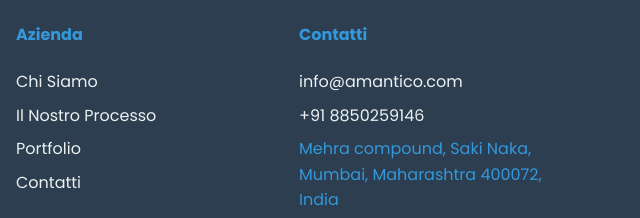
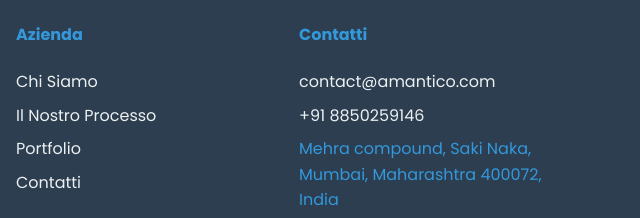
Before and after one commit to andyfire/amantico, a plain HTML site: page index.html in a window 1280 px wide. Shown: the part 3615-3833 px from the top of the page, 640-1280 px from the left. Drawn offline with Linux system fonts and the light colour scheme.

Commit message:
email correzione

```diff
--- a/index.html
+++ b/index.html
@@ -172,7 +172,7 @@
             <div class="container">
                 <h2 data-it="Pronto a Trasformare la Tua Idea in Realtà?" data-en="Ready to Turn Your Idea Into Reality?">Pronto a Trasformare la Tua Idea in Realtà?</h2>
                 <p data-it="Parliamo del tuo progetto. Ricevi una consulenza gratuita e un preventivo personalizzato senza impegno." data-en="Let's talk about your project. Get a free consultation and personalized quote without obligation.">Parliamo del tuo progetto. Ricevi una consulenza gratuita e un preventivo personalizzato senza impegno.</p>
-                <form action="mailto:info@imantico.it" method="post" enctype="text/plain">
+                <form action="mailto:contact@amantico.com" method="post" enctype="text/plain">
                     <div class="form-group">
                         <input type="text" id="name" name="name" placeholder="Nome" data-it-placeholder="Nome" data-en-placeholder="Name" required>
                         <input type="email" id="email" name="email" placeholder="Email" data-it-placeholder="Email" data-en-placeholder="Email" required>
@@ -217,7 +217,7 @@
                 <div class="footer-column">
                     <h4 data-it="Contatti" data-en="Contacts">Contatti</h4>
                     <ul>
-                        <li><a href="mailto:info@amantico.com">info@amantico.com</a></li>
+                        <li><a href="mailto:contact@amantico.com">contact@amantico.com</a></li>
                         <li><a href="tel:+918850259146">+91 8850259146</a></li>
                         <li>Mehra compound, Saki Naka, Mumbai, Maharashtra 400072, India</li>
                         <li><a href="tel:+393285645351">+39 3285645351</a></li>
```
